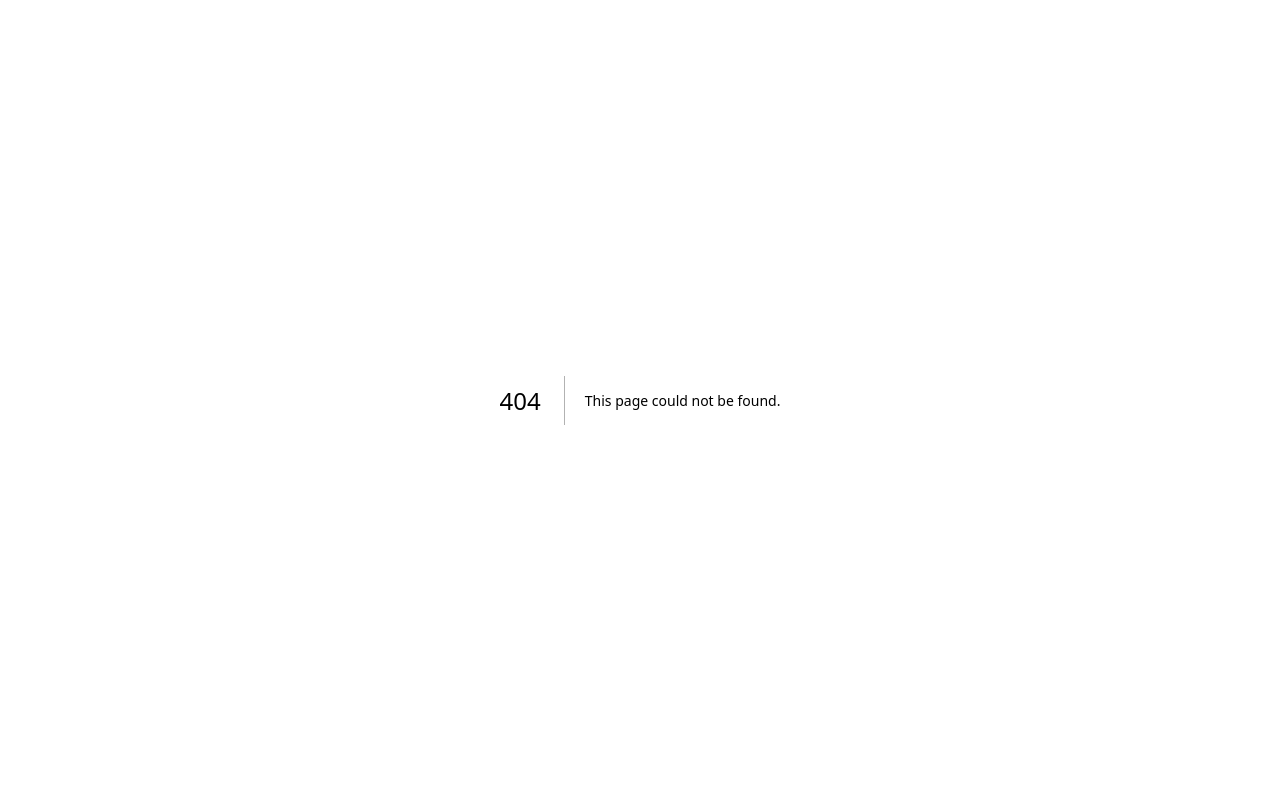
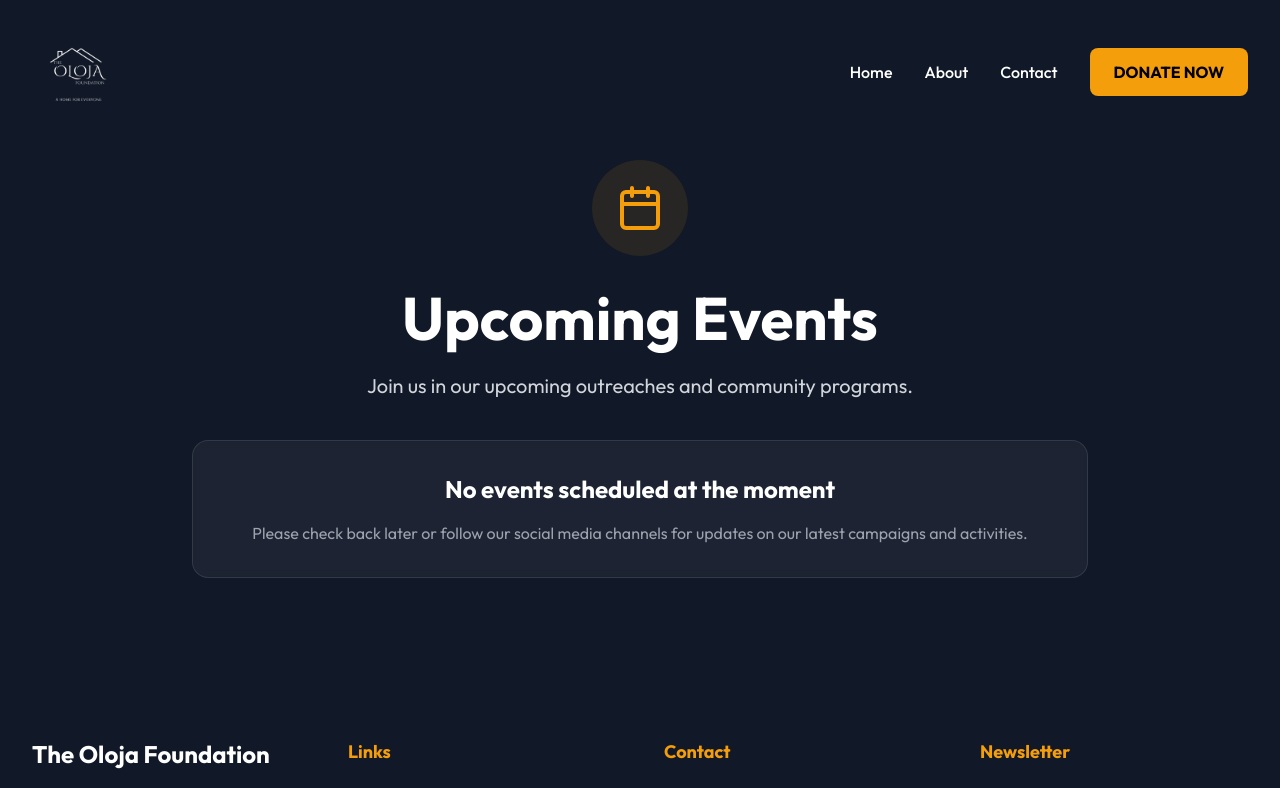
Before and after one commit to elshaddaioheha/olojafoundation, a Next.js app: page /events in a window 1280 px wide. Before the commit this address had no page. Shown: the top 788 px of the page. Built offline with nearby package versions, Linux system fonts and the light colour scheme.

Commit message:
Fix broken links by creating Events page and updating refs

```diff
--- /dev/null
+++ b/app/events/page.tsx
@@ -0,0 +1,34 @@
+"use client";
+import Navbar from "@/components/Navbar";
+import Footer from "@/components/Footer";
+import { Calendar } from "lucide-react";
+
+export default function EventsPage() {
+    return (
+        <main className="min-h-screen flex flex-col">
+            <Navbar />
+
+            <section className="bg-gray-900 text-white pt-40 pb-20 px-4 md:px-8 flex-grow">
+                <div className="container mx-auto max-w-4xl text-center">
+                    <div className="w-24 h-24 bg-amber-500/10 rounded-full flex items-center justify-center mx-auto mb-8">
+                        <Calendar className="text-amber-500 w-12 h-12" />
+                    </div>
+
+                    <h1 className="text-4xl md:text-6xl font-bold mb-6">Upcoming Events</h1>
+                    <p className="text-xl text-gray-300 max-w-2xl mx-auto mb-10">
+                        Join us in our upcoming outreaches and community programs.
+                    </p>
+
+                    <div className="bg-white/5 border border-white/10 p-8 rounded-2xl backdrop-blur-sm">
+                        <h2 className="text-2xl font-bold mb-4">No events scheduled at the moment</h2>
+                        <p className="text-gray-400">
+                            Please check back later or follow our social media channels for updates on our latest campaigns and activities.
+                        </p>
+                    </div>
+                </div>
+            </section>
+
+            <Footer />
+        </main>
+    );
+}
--- a/components/CoreValues.tsx
+++ b/components/CoreValues.tsx
@@ -5,7 +5,7 @@ const values = [
         icon: Heart,
         title: "Sharing",
         desc: "Share feelings and spiritual to the poor, children around the world, helping them to integrate into the community.",
-        link: "#",
+        link: "/events",
         linkText: "FIND CAMPAIGNS"
     },
     {
--- a/components/Footer.tsx
+++ b/components/Footer.tsx
@@ -14,7 +14,7 @@ export default function Footer() {
                     <ul className="space-y-3 text-sm text-gray-400">
                         <li><a href="/about" className="hover:text-white">About Us</a></li>
                         <li><a href="/about" className="hover:text-white">Our Mission</a></li>
-                        <li><a href="#" className="hover:text-white">Events</a></li>
+                        <li><a href="/events" className="hover:text-white">Events</a></li>
                         <li><a href="/members" className="hover:text-white">Member Stats</a></li>
                         <li><a href="/contact" className="hover:text-white">Contact</a></li>
                     </ul>
```
